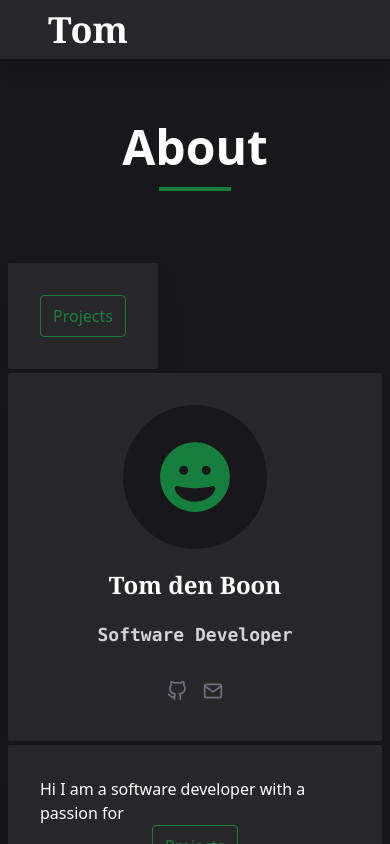
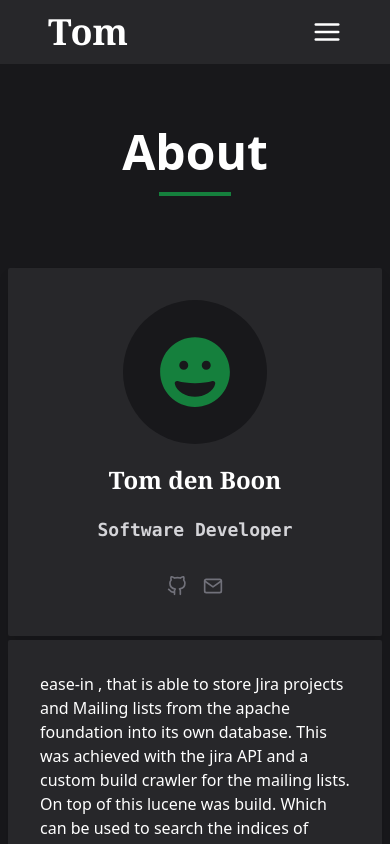
Before and after one commit to tomdenboon/portfolio-v1, a React (Create React App) app: page / in a window 390 px wide. Built offline with nearby package versions, Linux system fonts and the light colour scheme.

Commit message:
added mobile borgir

```diff
--- a/src/components/Home.js
+++ b/src/components/Home.js
@@ -4,7 +4,7 @@ import FadeInAnimationWrapper from "./wrappers/FadeInAnimationWrapper";
 
 function Home() {
   return (
-    <div className="flex h-full sm:pb-16 flex-col items-center overflow-y-auto overflow-x-hidden">
+    <div className="flex h-full sm:pb-16 flex-col items-center overflow-y-auto overflow-x-hidden mt-16">
       <FadeInAnimationWrapper delay={100} direction="down" waitForNavbar={true}>
         <div className="flex flex-col items-center text-5xl font-semibold py-16 ">
           About
--- a/src/components/Navbar.js
+++ b/src/components/Navbar.js
@@ -1,11 +1,15 @@
-import React, { useEffect } from "react";
+import React, { useEffect, useState } from "react";
 import NavbarItem from "./NavbarItem";
 import CustomButton1 from "./CustomButton";
 import { NavLink } from "react-router-dom";
 import { useDispatch } from "react-redux";
 import { isNavbarLoaded } from "../actions";
 import Cv from "../content/cv.pdf";
+import { FiMenu } from "react-icons/fi";
+
 function Navbar() {
+  const [isClickedHamburger, setIsClickedHamburger] = useState(false);
+
   const dispatch = useDispatch();
   useEffect(() => {
     console.log("did load");
@@ -16,18 +20,58 @@ function Navbar() {
     }, 600);
   }, [dispatch]);
 
+  const toggleHamburger = () => {
+    setIsClickedHamburger(!isClickedHamburger);
+  };
+
+  const linkIsClicked = () => {
+    setIsClickedHamburger(false);
+  };
+
   return (
-    <div className="top-0 left-0 flex items-center justify-between w-full h-16 px-12 font-mono bg-gray-800 filter drop-shadow-lg z-10">
-      <NavLink to="/" className="font-serif text-4xl font-bold animate-fade-in">
-        Tom
-      </NavLink>
-      <div className="hidden md:flex">
+    <div>
+      <div
+        className={
+          (isClickedHamburger
+            ? "translate-y-0 ease-out"
+            : "-translate-y-full ease-in") +
+          " transform transition  duration-200 absolute flex md:hidden flex-col w-full items-center bg-gray-800 mt-16 z-40 gap-6 p-6"
+        }
+      >
+        <div onClick={linkIsClicked}>
           <NavbarItem routeName="/" fadeInDelay="100">
             About
           </NavbarItem>
+        </div>
+        <div onClick={linkIsClicked}>
           <NavbarItem routeName="/projects" fadeInDelay="200">
             Projects
           </NavbarItem>
+        </div>
+        <div onClick={linkIsClicked}>
+          <a href={Cv} target="_blank" rel="noreferrer">
+            <CustomButton1 title="Resumé" />
+          </a>
+        </div>
+      </div>
+      <div className="top-0 left-0 absolute flex items-center justify-between w-full h-16 px-12 font-mono bg-gray-800 filter z-40">
+        <NavLink
+          to="/"
+          className="font-serif text-4xl font-bold animate-fade-in"
+        >
+          Tom
+        </NavLink>
+        <FiMenu
+          className="flex md:hidden text-3xl cursor-pointer"
+          onClick={toggleHamburger}
+        />
+        <div className="hidden items-center md:flex">
+          <div className="opacity-0 animate-fade-in-down-delay-100">
+            <NavbarItem routeName="/">About</NavbarItem>
+          </div>
+          <div className="opacity-0 animate-fade-in-down-delay-200">
+            <NavbarItem routeName="/projects">Projects</NavbarItem>
+          </div>
           <div className="ml-8 opacity-0 animate-fade-in-down-delay-300">
             <a href={Cv} target="_blank" rel="noreferrer">
               <CustomButton1 title="Resumé" />
@@ -35,6 +79,7 @@ function Navbar() {
           </div>
         </div>
       </div>
+    </div>
   );
 }
 
--- a/src/components/NavbarItem.js
+++ b/src/components/NavbarItem.js
@@ -1,13 +1,12 @@
-import React, { useState, useEffect } from "react";
+import React, { useState, useLayoutEffect } from "react";
 import { FiChevronLeft, FiChevronRight } from "react-icons/fi";
 import { NavLink } from "react-router-dom";
 import { withRouter } from "react-router-dom";
-import FadeInAnimationWrapper from "./wrappers/FadeInAnimationWrapper";
 
 function NavbarItem(props) {
   const [childrenActive, setChildrenActive] = useState(false);
 
-  useEffect(() => {
+  useLayoutEffect(() => {
     isActiveItem();
   });
 
@@ -20,11 +19,6 @@ function NavbarItem(props) {
   };
 
   return (
-    <FadeInAnimationWrapper
-      direction="down"
-      delay={props.fadeInDelay}
-      waitForNavbar={false}
-    >
     <NavLink
       to={props.routeName}
       className="flex items-center justify-center mx-8 text-sm ease-out cursor-pointer duration-00 hover:text-green-600 group"
@@ -49,7 +43,6 @@ function NavbarItem(props) {
         }
       />
     </NavLink>
-    </FadeInAnimationWrapper>
   );
 }
 
--- a/src/components/ProjectCard.js
+++ b/src/components/ProjectCard.js
@@ -50,7 +50,7 @@ function ProjectCard(props) {
     return (
       <div className="absolute bottom-8 flex flex-wrap text-gray-500 font-mono font-thin text-sm gap-x-4 gap-y-1">
         {props.tags.map((tag, i) => {
-          return <div> {tag} </div>;
+          return <div key={i}> {tag} </div>;
         })}
       </div>
     );
--- a/src/components/Projects.js
+++ b/src/components/Projects.js
@@ -4,7 +4,7 @@ import FadeInAnimationWrapper from "./wrappers/FadeInAnimationWrapper";
 
 function Projects(props) {
   return (
-    <div className="h-screen overflow-y-auto flex flex-col items-center pb-2">
+    <div className="h-screen overflow-y-auto flex flex-col items-center pb-2 mt-16">
       <FadeInAnimationWrapper delay={100} direction="down" waitForNavbar={true}>
         <div className="flex flex-col items-center text-5xl font-semibold py-16 ">
           Projects
--- a/src/components/personCard/PersonCard.js
+++ b/src/components/personCard/PersonCard.js
@@ -8,9 +8,16 @@ function PersonCard() {
       className="relative flex flex-col max-w-screen-xl rounded-md filter drop-shadow-xl gap-1
        md:flex-row m-2"
     >
-      <PersonCardLeft />
-      <PersonCardMiddle />
-      <PersonCardRight />
+      <div className="order-2 md:order-1">
+        <PersonCardLeft />
+      </div>
+      <div className="order-1 md:order-2">
+        <PersonCardMiddle />
+      </div>
+
+      <div className="order-3">
+        <PersonCardRight />
+      </div>
     </div>
   );
 }
--- a/src/components/personCard/PersonCardLeft.js
+++ b/src/components/personCard/PersonCardLeft.js
@@ -1,5 +1,5 @@
 import React from "react";
-import useMediaQuery from "react-responsive";
+import { useMediaQuery } from "react-responsive";
 import { Link } from "react-router-dom";
 import CustomButton from "../CustomButton";
 import FadeInAnimationWrapper from "../wrappers/FadeInAnimationWrapper";
@@ -8,15 +8,22 @@ import { useSelector } from "react-redux";
 
 function PersonCardRight() {
   const timer = useSelector((state) => state.timer);
-  const isMobile = useMediaQuery({ query: `(max-width: 640px)` });
+  const isMobile = useMediaQuery({ query: `(max-width: 768px)` });
 
   return (
     <FadeInAnimationWrapper
-      direction={isMobile ? "down" : "left"}
-      delay="400"
+      direction={isMobile ? "up" : "left"}
+      delay={isMobile ? "500" : "400"}
       waitForNavbar={true}
     >
       <div className="flex flex-col justify-between items-center h-full bg-gray-800 rounded-l-sm sm:rounded-l-none rounded-r-sm p-8">
+        ease-in , that is able to store Jira projects and Mailing lists from the
+        apache foundation into its own database. This was achieved with the jira
+        API and a custom build crawler for the mailing lists. On top of this
+        lucene was build. Which can be used to search the indices of these
+        resources. Also added custom tagging to tag mail and issues. Finally we
+        can export search queries for statistical analysis. This tool is
+        currently still being used by students for their thesis research.
         <Link to="/projects">
           <CustomButton title="Projects" />
         </Link>
--- a/src/components/personCard/PersonCardRight.js
+++ b/src/components/personCard/PersonCardRight.js
@@ -1,5 +1,5 @@
 import React from "react";
-import useMediaQuery from "react-responsive";
+import { useMediaQuery } from "react-responsive";
 import { Link } from "react-router-dom";
 import CustomButton from "../CustomButton";
 import FadeInAnimationWrapper from "../wrappers/FadeInAnimationWrapper";
@@ -8,16 +8,23 @@ import { useSelector } from "react-redux";
 
 function PersonCardRight() {
   const timer = useSelector((state) => state.timer);
-  const isMobile = useMediaQuery({ query: `(max-width: 640px)` });
+  const isMobile = useMediaQuery({ query: `(max-width: 768px)` });
 
   return (
     <FadeInAnimationWrapper
-      direction={isMobile ? "down" : "right"}
-      delay="400"
+      direction={isMobile ? "up" : "right"}
+      delay={isMobile ? "600" : "400"}
       waitForNavbar={true}
     >
       <div className="flex flex-col justify-between items-center h-full bg-gray-800 rounded-l-sm sm:rounded-l-none rounded-r-sm p-8">
-        Hi I am a software developer with a passion for
+        Hpi I am a software developer with a passion for ease-in , that is able
+        to store Jira projects and Mailing lists from the apache foundation into
+        its own database. This was achieved with the jira API and a custom build
+        crawler for the mailing lists. On top of this lucene was build. Which
+        can be used to search the indices of these resources. Also added custom
+        tagging to tag mail and issues. Finally we can export search queries for
+        statistical analysis. This tool is currently still being used by
+        students for their thesis research.
         <Link to="/projects">
           <CustomButton title="Projects" />
         </Link>
--- a/tailwind.config.js
+++ b/tailwind.config.js
@@ -69,6 +69,22 @@ module.exports = {
             transform: "translateX(0)",
           },
         },
+        "drop-in": {
+          "0%": {
+            transform: "translateY(-100%)",
+          },
+          "100%": {
+            transform: "translateY(0)",
+          },
+        },
+        "drop-out": {
+          "0%": {
+            transform: "translateY(0)",
+          },
+          "100%": {
+            transform: "translateY(-100%)",
+          },
+        },
       },
       animation: {
         "fade-in": "fade-in 0.3s ease-in both",
@@ -105,6 +121,8 @@ module.exports = {
         "fade-in-right-delay-700": "fade-in-right 0.3s ease-in 0.7s both",
         "fade-in-right-delay-800": "fade-in-right 0.3s ease-in 0.8s both",
         "fade-in-right-delay-900": "fade-in-right 0.3s ease-in 0.9s both",
+        "drop-in-borgir": "drop-in 0.3s ease-out forwards",
+        "drop-out-borgir": "drop-out 0.3s ease-in both",
       },
     },
   },
```
Lines whose indentation alone changed are shown as unchanged.
